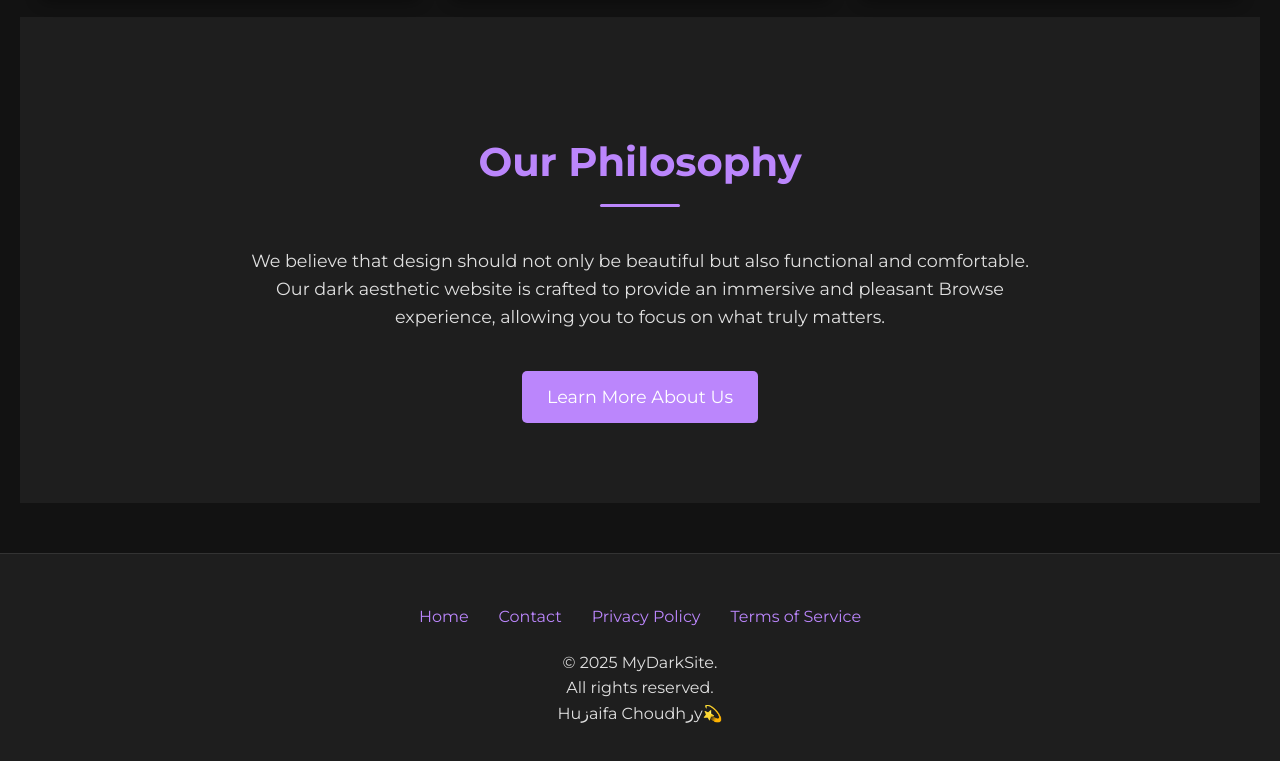
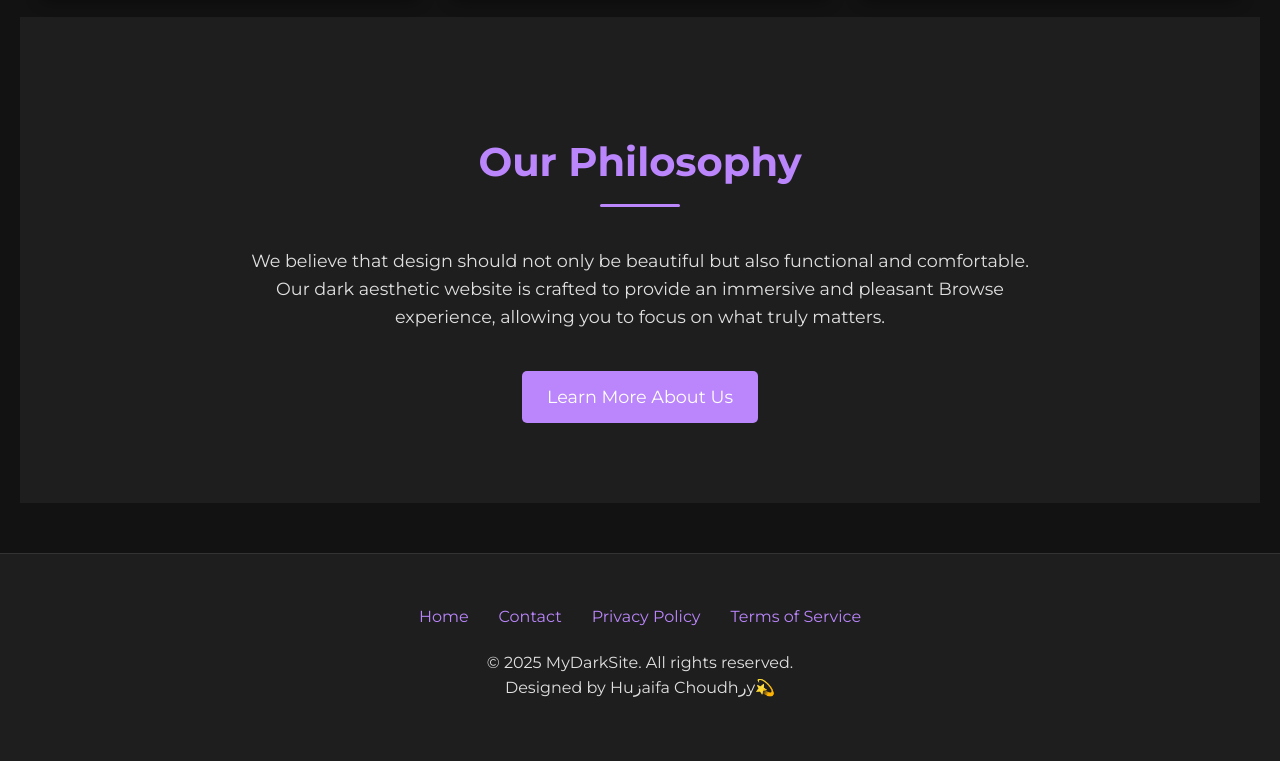
Before and after one commit to RanaZaid26194/my-netlify-website, a plain HTML site: page Index.html in a window 1280 px wide. Shown: the part 1266-2027 px from the top of the page. Drawn offline with Linux system fonts and the light colour scheme.

Commit message:
Update Index.html

```diff
--- a/Index.html
+++ b/Index.html
@@ -75,7 +75,9 @@
                     <li><a href="Terms.html">Terms of Service</a></li>
                 </ul>
             </div>
-            <p>&copy; 2025 MyDarkSite.<br>All rights reserved.<br>Huزaifa Choudhرy💫</p>
+  <!--          <p>&copy; 2025 MyDarkSite.All rights reserved.</p> -->
+            <p>&copy; 2025 MyDarkSite. All rights reserved.<br>Designed by Huزaifa Choudhرy💫</p>
+
         </div>
     </footer>
 </body>
```
